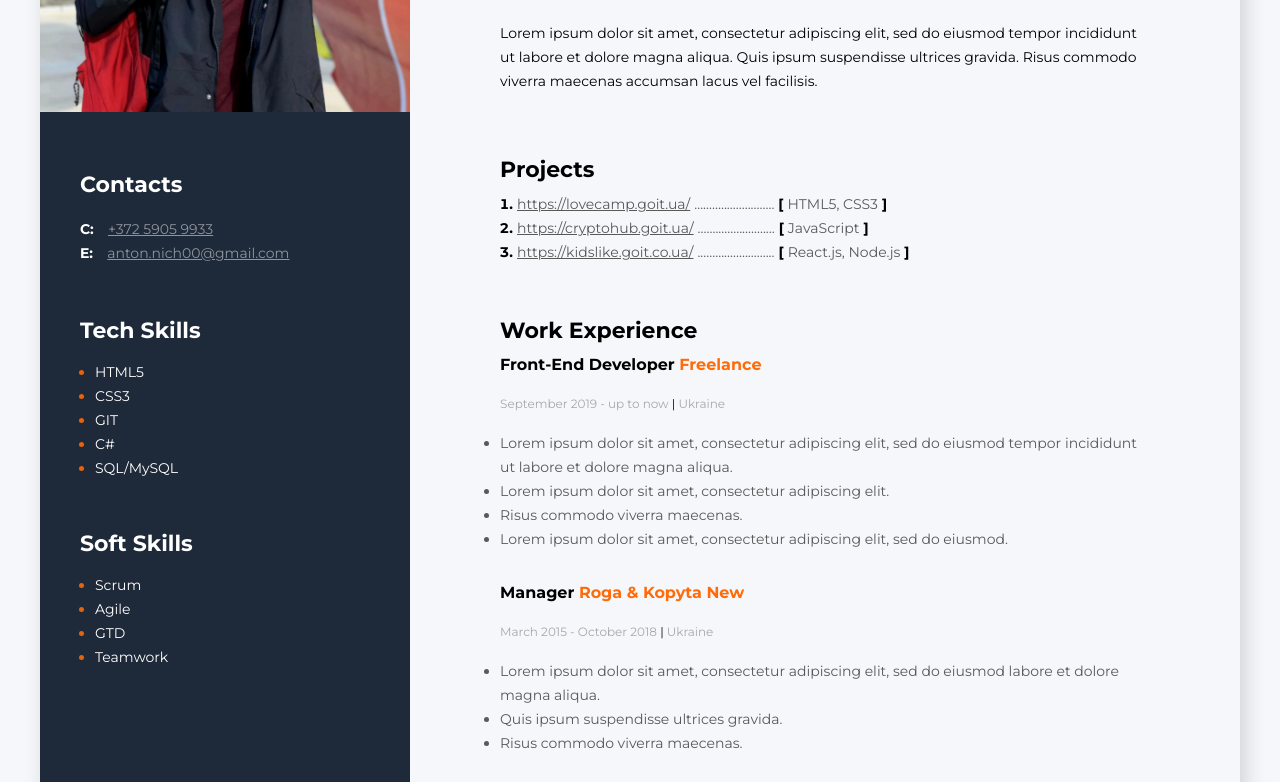
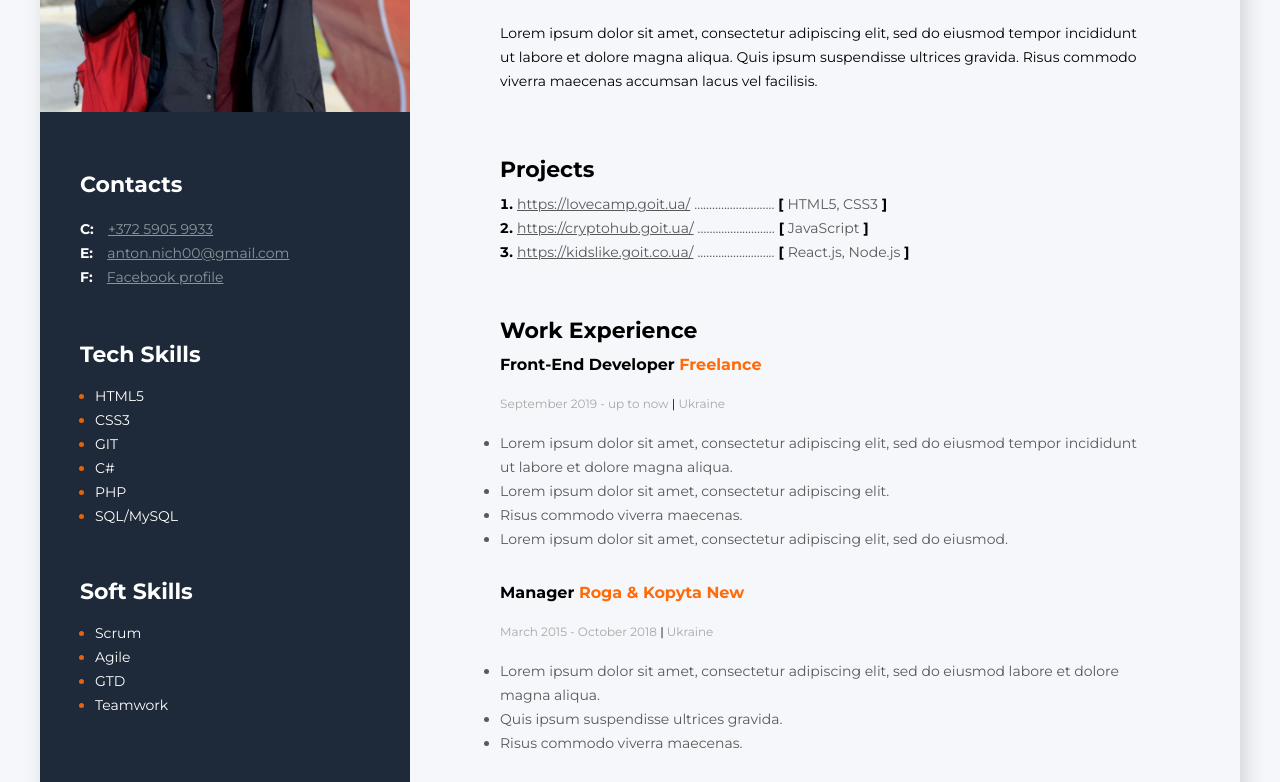
Before and after one commit to noubuddy/resume, a plain HTML site: page index.html in a window 1280 px wide. Shown: the part 312-1094 px from the top of the page. Drawn offline with Linux system fonts and the light colour scheme.

Commit message:
information changes

```diff
--- a/index.html
+++ b/index.html
@@ -18,11 +18,16 @@
             <div class="text">
                 <h3 class="contacts-title">Contacts</h3>
                 <div>
-                    <span class="contacts-link-type">C:</span> <a class="contacts-link" href="tel:37259059933">+372 5905 9933</a>
+                    <span class="contacts-link-type">C:</span> <a class="contacts-link" href="tel:37259059933">+372 5905
+                        9933</a>
                 </div>
                 <div>
                     <span class="contacts-link-type">E:</span> <a class="contacts-link"
                         href="mailto:anton.nich00@gmail.com">anton.nich00@gmail.com</a>
+                </div>
+                <div>
+                    <span class="contacts-link-type">F:</span> <a class="contacts-link"
+                        href="https://www.facebook.com/profile.php?id=100009094591288">Facebook profile</a>
                 </div>
             </div>
 
@@ -41,6 +46,9 @@
                     </li>
                     <li>
                         <span class="tech-skills-text">C#</span>
+                    </li>
+                    <li>
+                        <span class="tech-skills-text">PHP</span>
                     </li>
                     <li>
                         <span class="tech-skills-text">SQL/MySQL</span>
```
Also changed, not shown: img2.jpg (deleted).
